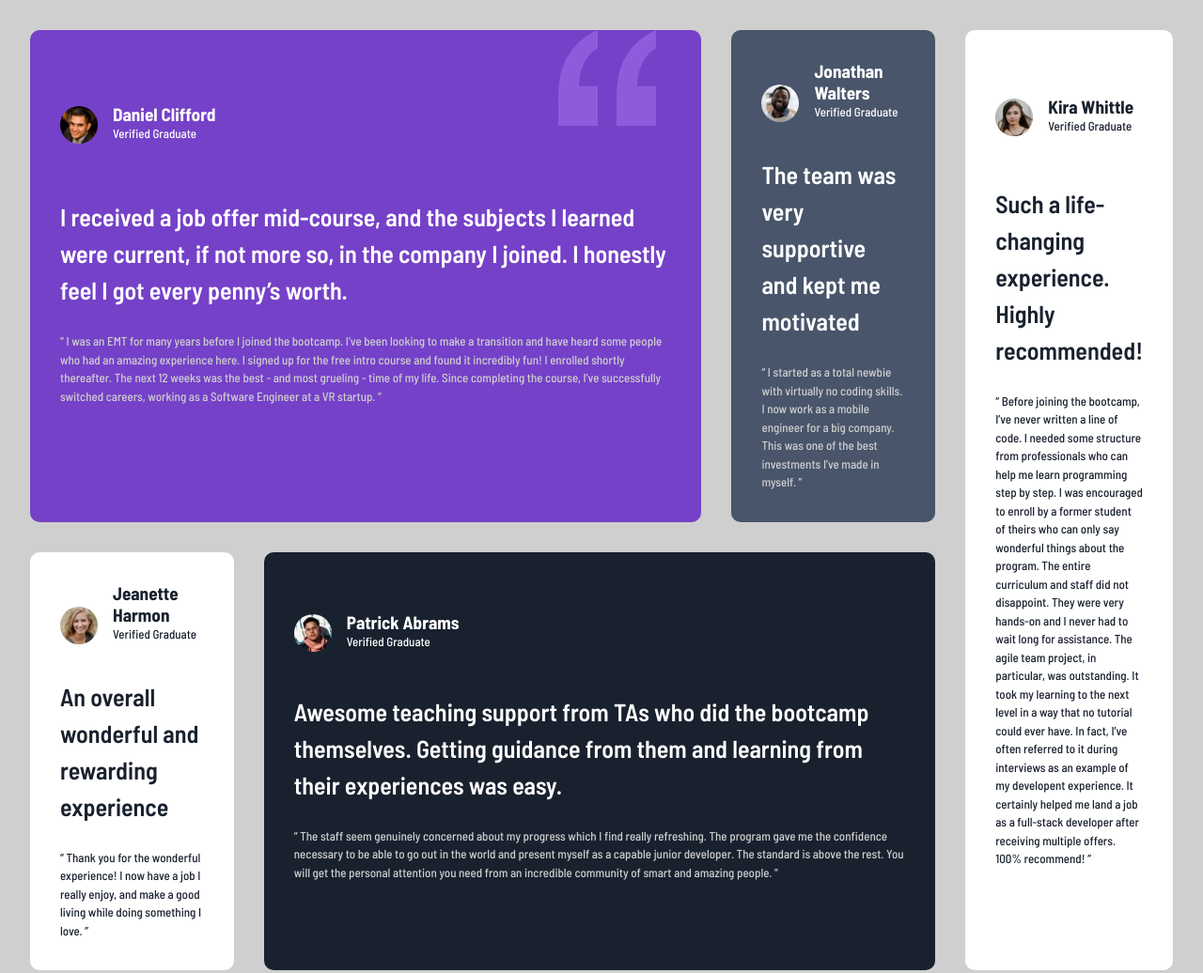
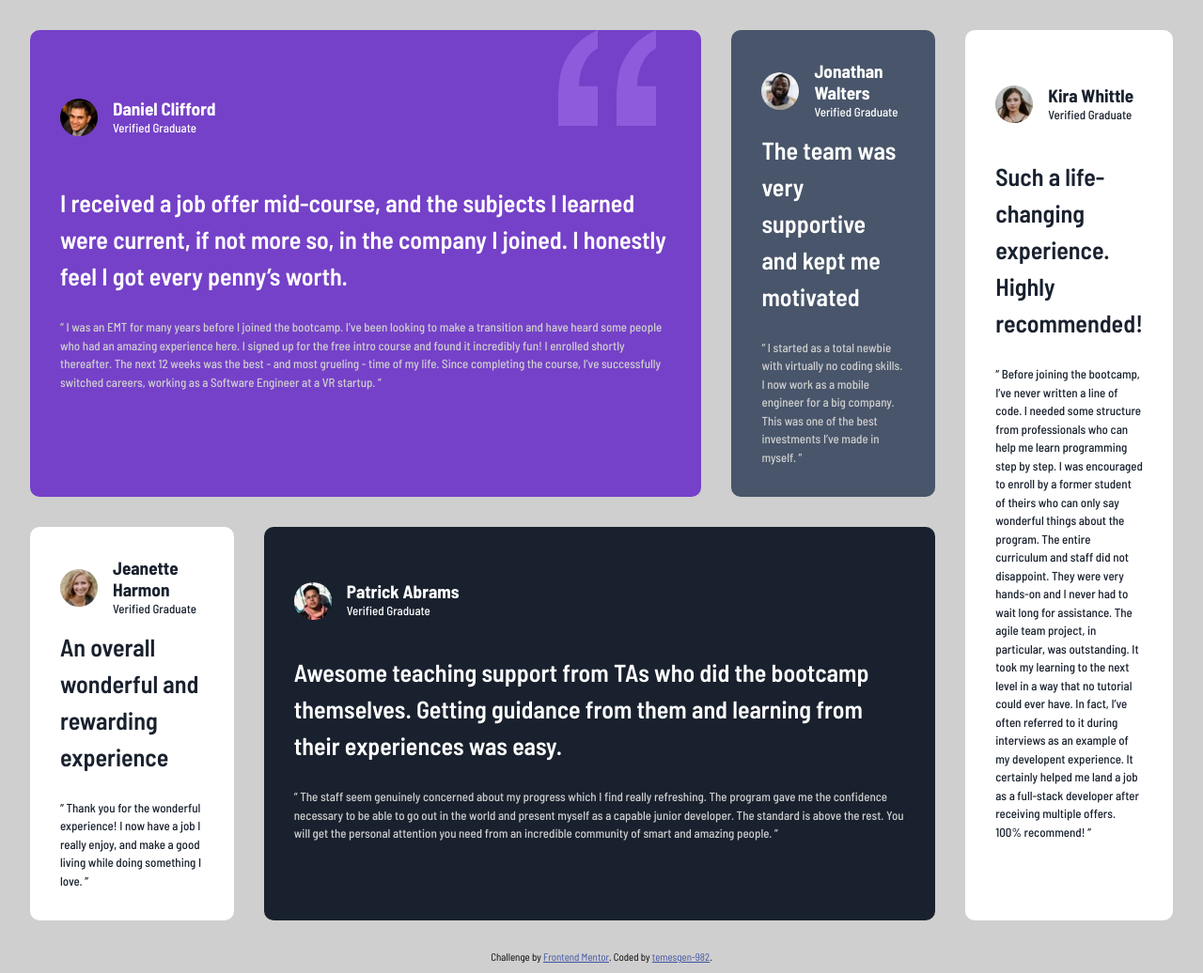
Before and after one commit to temesgen-982/testimonials-grid-section, a plain HTML site: page index.html in a window 1280 px wide. Shown: the top 1036 px of the page at 94% size. Drawn offline with Linux system fonts and the light colour scheme.

Commit message:
Changed grid settings

```diff
--- a/styles.css
+++ b/styles.css
@@ -68,7 +68,7 @@ section{
 section > .person{
     display: grid;
     grid-template-columns: auto 1fr;
-    grid-auto-rows: 1fr;
+    grid-auto-rows: auto;
     align-items: center;
 }
 
```
